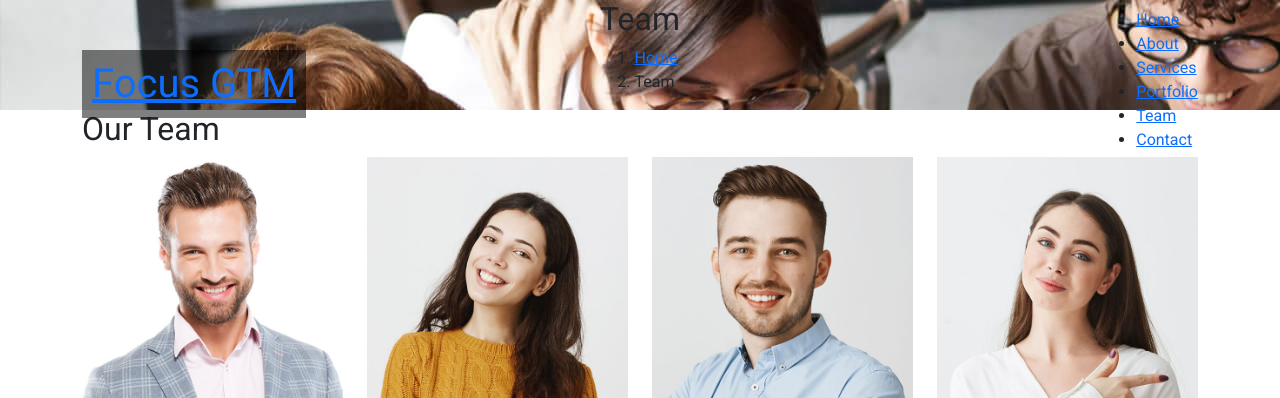
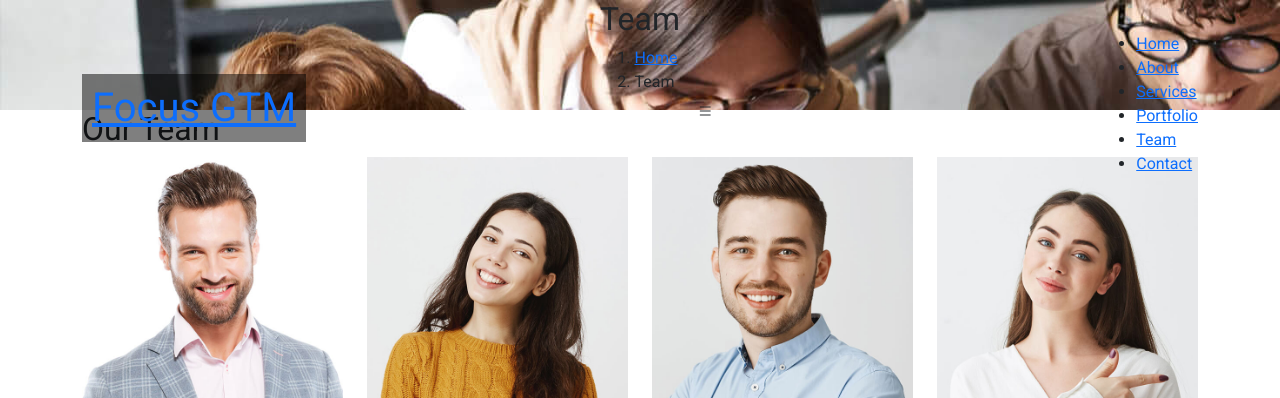
Before and after one commit to chichak/nova, a plain HTML site: page team.html in a window 1280 px wide. Shown: the top 398 px of the page. Drawn offline with Linux system fonts and the light colour scheme.

Commit message:
Update main.css

```diff
--- a/assets/css/main.css
+++ b/assets/css/main.css
@@ -3,6 +3,12 @@
 body{
   overflow-x: hidden;
   font-family: Roboto, sans-serif;
+}
+
+.header {
+  transition: all 0.5s;
+  z-index: 997;
+  padding: 24px 0;
 }
 
 h1{
```
